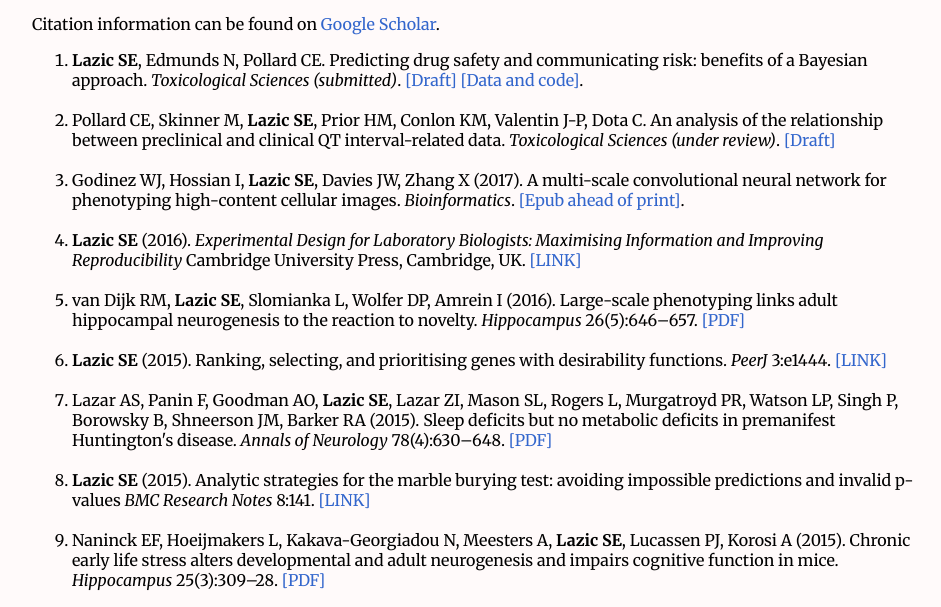
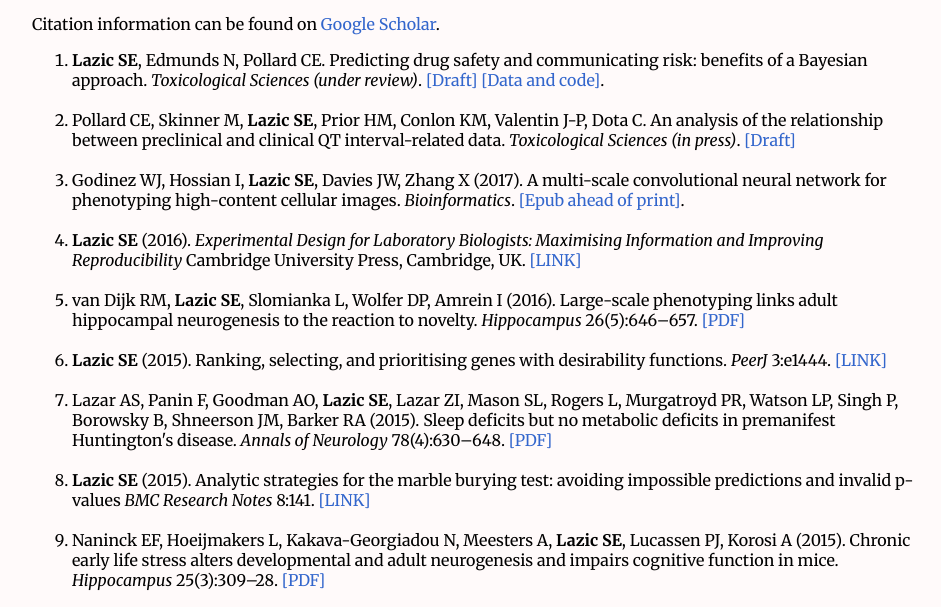
Before and after one commit to stanlazic/stanlazic.github.io, a plain HTML site: page publications.html in a window 1280 px wide. Shown: the part 151-758 px from the top of the page, without its empty margins (160-1101 px from the left). Drawn offline with Linux system fonts and the light colour scheme.

Commit message:
minor updates

```diff
--- a/publications.html
+++ b/publications.html
@@ -25,9 +25,9 @@ Citation information can be found on <a href="http://scholar.google.co.uk/citati
 
 <ol>
 
-      <li><b>Lazic SE</b>, Edmunds N, Pollard CE. Predicting drug safety and communicating risk: benefits of a Bayesian approach. <i>Toxicological Sciences (submitted)</i>. <a href="PDF/2017_Lazic_ToxSci_2.pdf" target="blank">[Draft]</a> <a href="supplementary/ToxSci2017_data_and_code.zip" target="blank">[Data and code]</a>. </li>
+      <li><b>Lazic SE</b>, Edmunds N, Pollard CE. Predicting drug safety and communicating risk: benefits of a Bayesian approach. <i>Toxicological Sciences (under review)</i>. <a href="PDF/2017_Lazic_ToxSci_2.pdf" target="blank">[Draft]</a> <a href="supplementary/ToxSci2017_data_and_code.zip" target="blank">[Data and code]</a>. </li>
 
-      <li>Pollard CE, Skinner M, <b>Lazic SE</b>, Prior HM, Conlon KM, Valentin J-P, Dota C. An analysis of the relationship between preclinical and clinical QT interval-related data. <i>Toxicological Sciences (under review)</i>. <a href="PDF/2017_Lazic_ToxSci_1.pdf" target="blank">[Draft]</a> </li>
+      <li>Pollard CE, Skinner M, <b>Lazic SE</b>, Prior HM, Conlon KM, Valentin J-P, Dota C. An analysis of the relationship between preclinical and clinical QT interval-related data. <i>Toxicological Sciences (in press)</i>. <a href="PDF/2017_Lazic_ToxSci_1.pdf" target="blank">[Draft]</a> </li>
 
     <li>Godinez WJ, Hossian I, <b>Lazic SE</b>, Davies JW, Zhang X (2017). A multi-scale convolutional neural network for phenotyping high-content cellular images. <i>Bioinformatics</i>. <a href="PDF/2017_Lazic_Bioinformatics.pdf" target="blank">[Epub ahead of print]</a>. </li>
 
```
Also changed, not shown: EDLB.html (+1 -1 lines).
